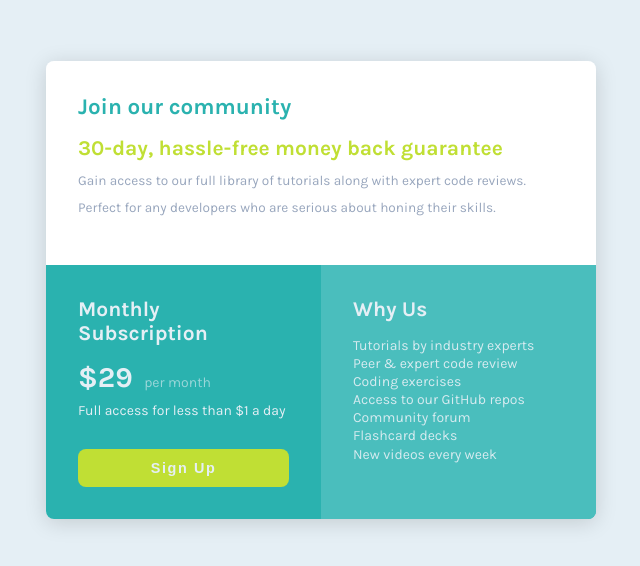
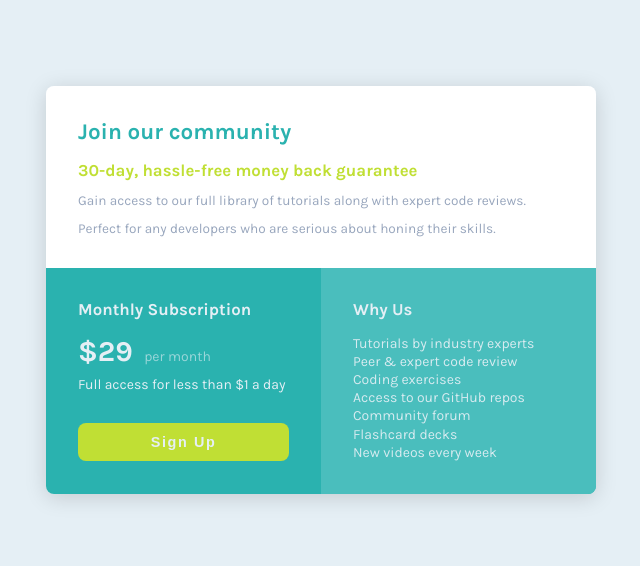
Before and after one commit to GilaniRabbu/single-price-grid-component-solution, a plain HTML site: page index.html in a window 1280 px wide. Shown: the part 110-676 px from the top of the page, without its empty margins (319-959 px from the left). Drawn offline with Linux system fonts and the light colour scheme.

Commit message:
Initial commit

```diff
--- a/style.css
+++ b/style.css
@@ -32,6 +32,10 @@ body {
     justify-content: center;
     align-items: center;
     height: 100vh;
+}
+
+h2 {
+    font-size: 1.05rem;
 }
 
 main {
```
